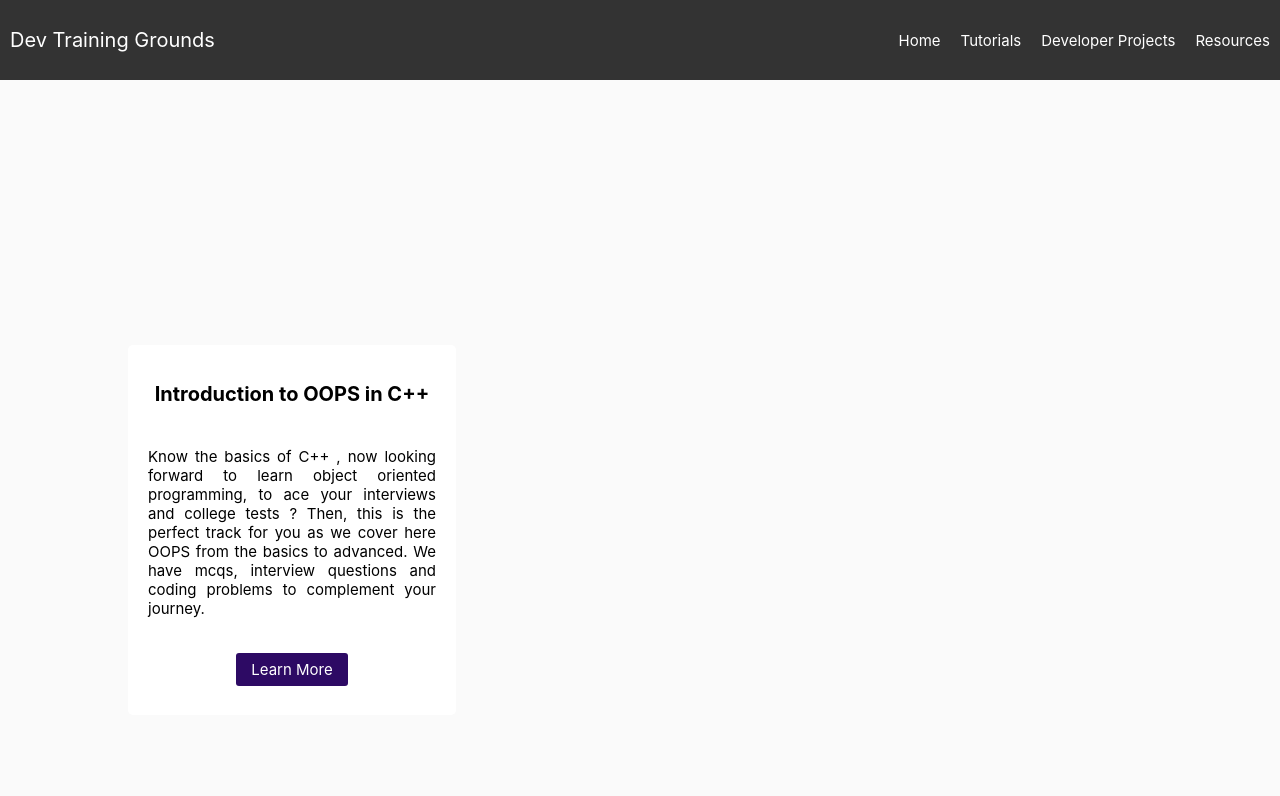
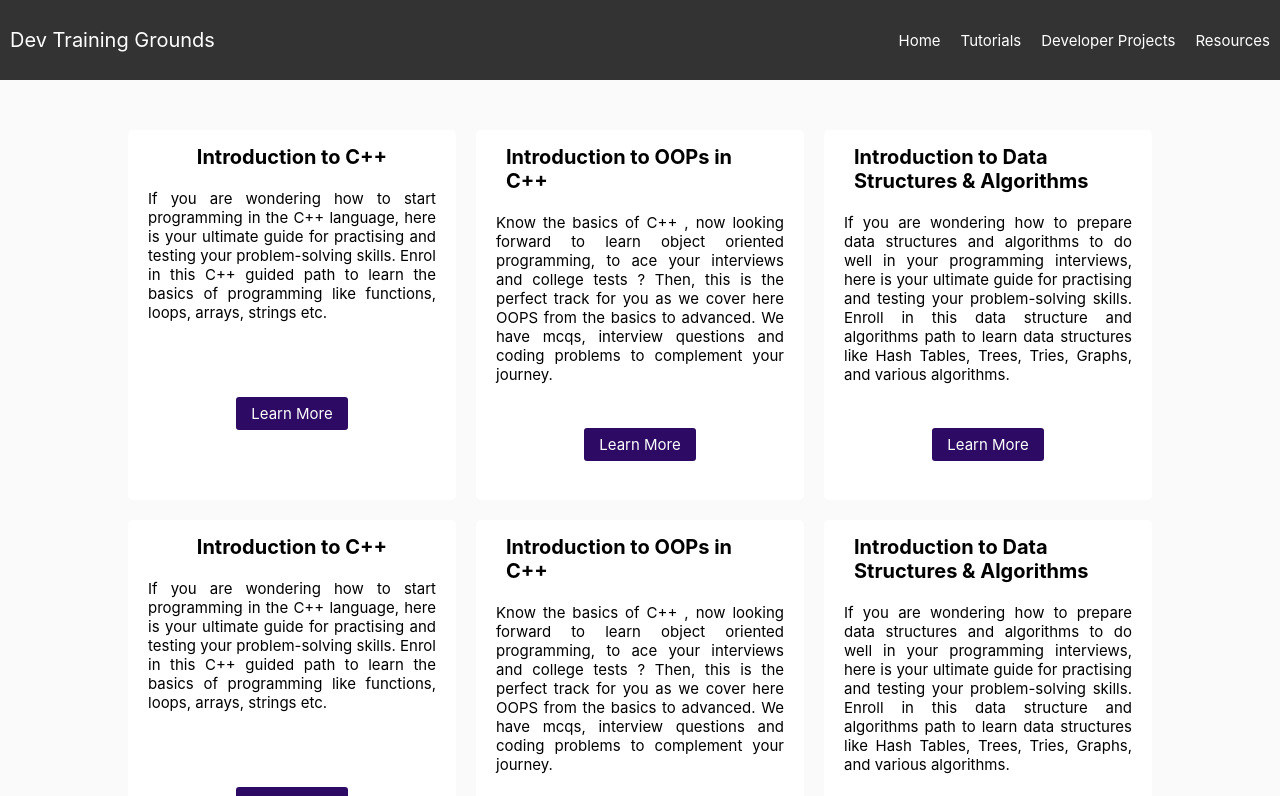
Before and after one commit to TimA314/dev-training-ground, a React (Create React App) app: page /tutorial in a window 1280 px wide. Shown: the top 796 px of the page. Built offline with nearby package versions, Linux system fonts and the light colour scheme.

Commit message:
Links Added

```diff
--- a/src/Data/Tutorial.js
+++ b/src/Data/Tutorial.js
@@ -1,7 +1,47 @@
 export const Tutorial = [
     {
-        heading: "Introduction to OOPS in C++",
+        heading: "Introduction to C++",
+        desc: "If you are wondering how to start programming in the C++ language, here is your ultimate guide for practising and testing your problem-solving skills. Enrol in this C++ guided path to learn the basics of programming like functions, loops, arrays, strings etc.",
+        link:"https://www.codingninjas.com/codestudio/guided-paths/basics-of-c/content/118623/offering/1377972"
+    },
+    {
+        heading: "Introduction to OOPs in C++",
         desc: "Know the basics of C++ , now looking forward to learn object oriented programming, to ace your interviews and college tests ? Then, this is the perfect track for you as we cover here OOPS from the basics to advanced. We have mcqs, interview questions and coding problems to complement your journey.",
         link:"https://www.codingninjas.com/codestudio/guided-paths/oops-in-c/content/238489/offering/3210642"
     },
+    {
+        heading: "Introduction to Data Structures & Algorithms",
+        desc: "If you are wondering how to prepare data structures and algorithms to do well in your programming interviews, here is your ultimate guide for practising and testing your problem-solving skills. Enroll in this data structure and algorithms path to learn data structures like Hash Tables, Trees, Tries, Graphs, and various algorithms.",
+        link:"https://www.codingninjas.com/codestudio/guided-paths/data-structures-algorithms/content/118820/offering/1381860"
+    },
+    {
+        heading: "Introduction to C++",
+        desc: "If you are wondering how to start programming in the C++ language, here is your ultimate guide for practising and testing your problem-solving skills. Enrol in this C++ guided path to learn the basics of programming like functions, loops, arrays, strings etc.",
+        link:"https://www.codingninjas.com/codestudio/guided-paths/basics-of-c/content/118623/offering/1377972"
+    },
+    {
+        heading: "Introduction to OOPs in C++",
+        desc: "Know the basics of C++ , now looking forward to learn object oriented programming, to ace your interviews and college tests ? Then, this is the perfect track for you as we cover here OOPS from the basics to advanced. We have mcqs, interview questions and coding problems to complement your journey.",
+        link:"https://www.codingninjas.com/codestudio/guided-paths/oops-in-c/content/238489/offering/3210642"
+    },
+    {
+        heading: "Introduction to Data Structures & Algorithms",
+        desc: "If you are wondering how to prepare data structures and algorithms to do well in your programming interviews, here is your ultimate guide for practising and testing your problem-solving skills. Enroll in this data structure and algorithms path to learn data structures like Hash Tables, Trees, Tries, Graphs, and various algorithms.",
+        link:"https://www.codingninjas.com/codestudio/guided-paths/data-structures-algorithms/content/118820/offering/1381860"
+    },
+    {
+        heading: "Introduction to C++",
+        desc: "If you are wondering how to start programming in the C++ language, here is your ultimate guide for practising and testing your problem-solving skills. Enrol in this C++ guided path to learn the basics of programming like functions, loops, arrays, strings etc.",
+        link:"https://www.codingninjas.com/codestudio/guided-paths/basics-of-c/content/118623/offering/1377972"
+    },
+    {
+        heading: "Introduction to OOPs in C++",
+        desc: "Know the basics of C++ , now looking forward to learn object oriented programming, to ace your interviews and college tests ? Then, this is the perfect track for you as we cover here OOPS from the basics to advanced. We have mcqs, interview questions and coding problems to complement your journey.",
+        link:"https://www.codingninjas.com/codestudio/guided-paths/oops-in-c/content/238489/offering/3210642"
+    },
+    {
+        heading: "Introduction to Data Structures & Algorithms",
+        desc: "If you are wondering how to prepare data structures and algorithms to do well in your programming interviews, here is your ultimate guide for practising and testing your problem-solving skills. Enroll in this data structure and algorithms path to learn data structures like Hash Tables, Trees, Tries, Graphs, and various algorithms.",
+        link:"https://www.codingninjas.com/codestudio/guided-paths/data-structures-algorithms/content/118820/offering/1381860"
+    },
 ];
--- a/src/components/TutorialCard.css
+++ b/src/components/TutorialCard.css
@@ -23,6 +23,7 @@ transform: scale(1.02);
 
 .card .card-title{
     font-size: 20px;
+    margin: 5px 10px;
 }
 .card > p{
 text-align: justify;
```
